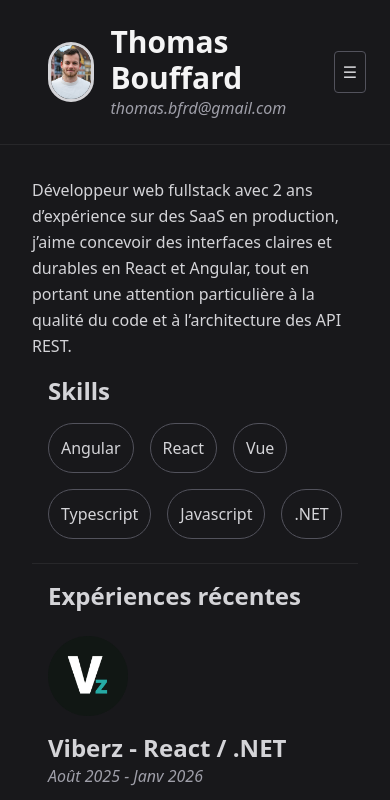
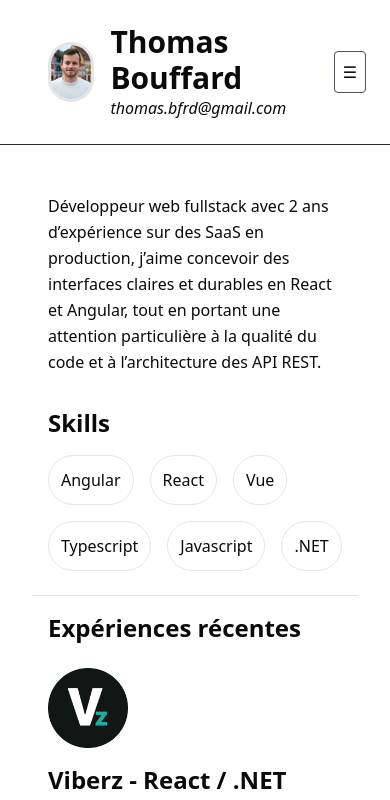
Before and after one commit to ThomasBfrd/portfolio, a Vue app: page / in a window 390 px wide. Shown: the top 800 px of the page. Built offline with nearby package versions, Linux system fonts and the light colour scheme.

Commit message:
feat: ajout du switch light-dark mode

```diff
--- a/src/App.vue
+++ b/src/App.vue
@@ -3,18 +3,21 @@ import { onMounted, onUnmounted, ref, watch } from 'vue';
 import Aside from './shared/components/aside.vue';
 import ProfilePicture from './shared/components/profile-picture.vue';
 import { PROFILE } from './shared/const/profile';
+import { useDark, useToggle } from '@vueuse/core';
 
 const sidebarOpen = ref(false);
 const path = ref("");
 const setSidebarOpened = (open: boolean) => sidebarOpen.value = open;
 const setRouterPath = (newPath: string) => path.value = newPath;
 
+const isDark = useDark();
+const toggleDark = useToggle(isDark);
+
 watch(sidebarOpen, (isOpen) => {
   if (window.innerWidth >= 640) return;
   document.documentElement.style.overflow = isOpen ? 'hidden' : 'auto';
 })
 
-onMounted(() => {
 const onResize = () => {
   if (window.innerWidth >= 640) {
     sidebarOpen.value = false;
@@ -22,29 +25,29 @@ onMounted(() => {
   }
 };
 
+onMounted(() => {
   const handler = () => requestAnimationFrame(onResize);
   window.addEventListener('resize', handler);
-
   onResize();
+});
 
 onUnmounted(() => {
-    window.removeEventListener('resize', handler);
+  window.removeEventListener('resize', () => requestAnimationFrame(onResize));
 });
-})
 
 </script>
 
 <template>
-  <div class="bg-zinc-900">
-    <div class="max-w-[1440px] flex flex-col mx-auto bg-zinc-900 text-zinc-300">
+  <div class="bg-background transition-colors duration-300">
+    <div class="max-w-[1440px] flex flex-col mx-auto text-foreground">
       <div class="sm:hidden flex justify-between items-center border-b border-zinc-800">
         <div class="flex items-center gap-4 ml-6 p-6">
           <div class="h-[60px] w-[60px]">
             <ProfilePicture class="w-full h-full" />
           </div>
           <div class="flex flex-col items-start">
-            <h1 class="text-3xl font-bold text-zinc-100">{{ PROFILE.name }}</h1>
-            <p class="text-md text-zinc-400 italic">{{ PROFILE.email }}</p>
+            <h1 class="text-3xl font-bold text-foreground">{{ PROFILE.name }}</h1>
+            <p class="text-md text-foreground italic">{{ PROFILE.email }}</p>
           </div>
         </div>
         <button @click="sidebarOpen = !sidebarOpen" class="p-2 mr-6 border border-zinc-600 rounded cursor-pointer">
@@ -54,7 +57,7 @@ onMounted(() => {
 
       <RouterLink :to="path"></RouterLink>
       <div class="grid sm:grid-cols-[280px_1fr]">
-        <Aside :sidebar-open="sidebarOpen" :set-sidebar-open="setSidebarOpened" :set-router-path="setRouterPath" />
+        <Aside :sidebar-open="sidebarOpen" :set-sidebar-open="setSidebarOpened" :set-router-path="setRouterPath" :path="path" :set-dark-mode="toggleDark" />
         <div class="min-h-screen max-w-screen w-full p-4 border-b border-zinc-800">
           <main class="flex flex-col" :class="sidebarOpen && 'overflow-hidden h-screen'">
             <div v-if="sidebarOpen" class="md:hidden bg-zinc-950/80 h-screen fixed inset-0 z-10 backdrop-blur-[3px]" @click="setSidebarOpened(!sidebarOpen)"></div>
--- a/src/shared/components/about.vue
+++ b/src/shared/components/about.vue
@@ -16,7 +16,7 @@ defineProps<{
                 <li v-for="social in SOCIALS" :key="social.platform">
                     <a :href="social.url" target="_blank" class="inline-block">
                         <component :is="social.icon"
-                            class="h-12 w-12 fill-zinc-300 hover:fill-white transition-all duration-300 hover:scale-110" />
+                            class="h-12 w-12 fill-foreground hover:fill-foreground transition-all duration-300 hover:scale-110" />
                     </a>
                 </li>
             </ul>
--- a/src/shared/components/activity.vue
+++ b/src/shared/components/activity.vue
@@ -17,14 +17,14 @@ const toggleImg = () => {
 </script>
 
 <template>
-    <section class="border-b border-zinc-800">
+    <section class="border-b border-border text-foreground">
         <ul class="flex flex-col gap-8">
            <li v-for="experience in activities" :key="experience.company"
-                class="flex flex-col gap-4 [&:not(:last-child)]:border-b border-zinc-800 pb-6">
+                class="flex flex-col gap-4 [&:not(:last-child)]:border-b border-border pb-6 text-foreground">
 
               <div v-if="displayImg.isOpened && displayImg.currentImg === experience.screen" class="w-screen h-screen fixed inset-0 z-50 top-0 left-0 bg-zinc-950/80 backdrop-blur-[4px]
                 flex items-center justify-center cursor-pointer" @click="toggleImg">
-                    <div class="w-[90%] overflow-hidden rounded-md border border-zinc-700">
+                    <div class="w-[90%] overflow-hidden rounded-md border border-border">
                         <img :src="displayImg.currentImg" :alt="experience.title" />
                     </div>
                 </div>
@@ -33,24 +33,24 @@ const toggleImg = () => {
                         <img :src="experience.image" class="object-cover h-full w-full" alt="company-logo">
                     </div>
                     <div>
-                        <p class="text-2xl font-bold text-zinc-300">{{ experience.title }}</p>
-                        <p class="text-md text-zinc-400 italic">{{ experience.period }}</p>
+                        <p class="text-2xl font-bold">{{ experience.title }}</p>
+                        <p class="text-md text-foreground italic">{{ experience.period }}</p>
                     </div>
                 </div>
 
               <div class="flex flex-wrap gap-2 mt-2">
                     <span v-for="techno in experience.tools" :key="techno"
-                       class="w-[125px] text-center text-[14px] text-zinc-300 border border-zinc-600 rounded-full bg-zinc-800 cursor-pointer hover:bg-zinc-700 hover:text-white transition-colors duration-200 p-1">
+                       class="w-[125px] text-center text-[14px] border border-border rounded-full bg-background cursor-pointer hover:bg-border hover:text-foreground transition-colors duration-200 p-1">
                         {{ techno }}
                     </span>
                 </div>
 
-              <ul class="mt-4 ml-4 list-disc list-outside text-zinc-300">
+              <ul class="mt-4 ml-4 list-disc list-outside">
                     <li v-for="task in experience.description" :key="task" class="text-wrap">
                         {{ task }}
                     </li>
                 </ul>
-                <div class="mt-4 rounded-md overflow-hidden border border-zinc-700" v-if="experience.screen">
+                <div class="mt-4 rounded-md overflow-hidden border border-border" v-if="experience.screen">
                    <img :src="experience.screen" class="cursor-pointer"
                         @click="() => { toggleImg(); displayImg.currentImg = experience.screen; }" />
                 </div>
--- a/src/shared/components/profile-picture.vue
+++ b/src/shared/components/profile-picture.vue
@@ -1,5 +1,5 @@
 <template>
-    <div class="rounded-full h-[120px] w-[120px] mx-auto overflow-hidden border-3 border-zinc-300 flex-shrink-0">
+    <div class="rounded-full h-[120px] w-[120px] mx-auto overflow-hidden border-3 border-border flex-shrink-0">
         <img class="object-cover h-full w-full" src="/profile.jpg" alt="profile-picture">
     </div>
 </template>
--- a/src/views/Contact.vue
+++ b/src/views/Contact.vue
@@ -1,10 +1,9 @@
 <script setup lang="ts">
-import About from '@/shared/components/about.vue';
 </script>
 
 <template>
     <div>
-        <section class="flex flex-col gap-4">
+        <section class="flex flex-col gap-4 text-foreground">
             <h2 class="text-2xl font-bold mb-4">A propos</h2>
             <div class="flex flex-col justify-start items-start gap-4 mb-4">
                 <p>Je suis Thomas Bouffard, développeur web fullstack.</p>
--- a/src/views/Experiences.vue
+++ b/src/views/Experiences.vue
@@ -5,7 +5,7 @@ import { EXPERIENCES } from '@/shared/const/experiences';
 
 <template>
     <div>
-        <h2 class="text-2xl font-bold mb-6">EXPERIENCES</h2>
+        <h2 class="text-2xl font-bold mb-6 text-foreground">EXPERIENCES</h2>
         <Activity :activities="EXPERIENCES" />
     </div>
 </template>
--- a/src/views/Home.vue
+++ b/src/views/Home.vue
@@ -5,22 +5,22 @@ import { RECENT_ACTIVITIES } from '@/shared/const/recent-activities';
 </script>
 
 <template>
-  <div>
-    <section>
-      <h1 class="text-4xl font-bold text-zinc-100 hidden md:block">{{ PROFILE.name }}</h1>
-      <p class="text-md text-zinc-400 italic hidden md:block">{{ PROFILE.email }}</p>
-      <p class="md:mt-4 max-w-3xl text-zinc-300 leading-relaxed">
+  <div class="text-foreground">
+    <section class="p-4">
+      <h1 class="text-4xl font-bold hidden md:block">{{ PROFILE.name }}</h1>
+      <p class="text-md italic hidden md:block">{{ PROFILE.email }}</p>
+      <p class="md:mt-4 max-w-3xl leading-relaxed">
         Développeur web fullstack avec 2 ans d’expérience sur des SaaS en production,
         j’aime concevoir des interfaces claires et durables en React et Angular,
         tout en portant une attention particulière à la qualité du code et à l’architecture des API REST.
       </p>
     </section>
 
-    <section class="p-4 pb-6 border-b border-zinc-800">
+    <section class="p-4 pb-6 border-b border-border">
       <h2 class="text-2xl font-bold mb-4">Skills</h2>
       <ul class="flex flex-wrap gap-4">
         <li v-for="skill in PROFILE.skills" :key="skill.name"
-          class="text-zinc-300 text-center p-3 border border-zinc-600 rounded-full cursor-pointer transition-all duration-300 ease-out relative overflow-hidden hover:font-semibold hover:scale-105 group"
+          class="text-center p-3 border border-border rounded-full cursor-pointer transition-all duration-300 ease-out relative overflow-hidden hover:font-semibold hover:scale-105 group"
           :class="skill.background">
           <span class="group-hover:brightness-150">{{ skill.name }}</span>
         </li>
--- a/src/views/Projects.vue
+++ b/src/views/Projects.vue
@@ -5,7 +5,7 @@ import { WORKS } from '@/shared/const/works';
 
 <template>
     <div>
-        <h2 class="text-2xl font-bold mb-6">PROJETS</h2>
+        <h2 class="text-2xl font-bold mb-6 text-foreground">PROJETS</h2>
         <Activity :activities="WORKS" />
     </div>
 </template>
```
Also changed, not shown: src/shared/components/aside.vue (+27 -10 lines), 1 other file (tests, documents, lock files or other folders). Lines whose indentation alone changed are shown as unchanged.
